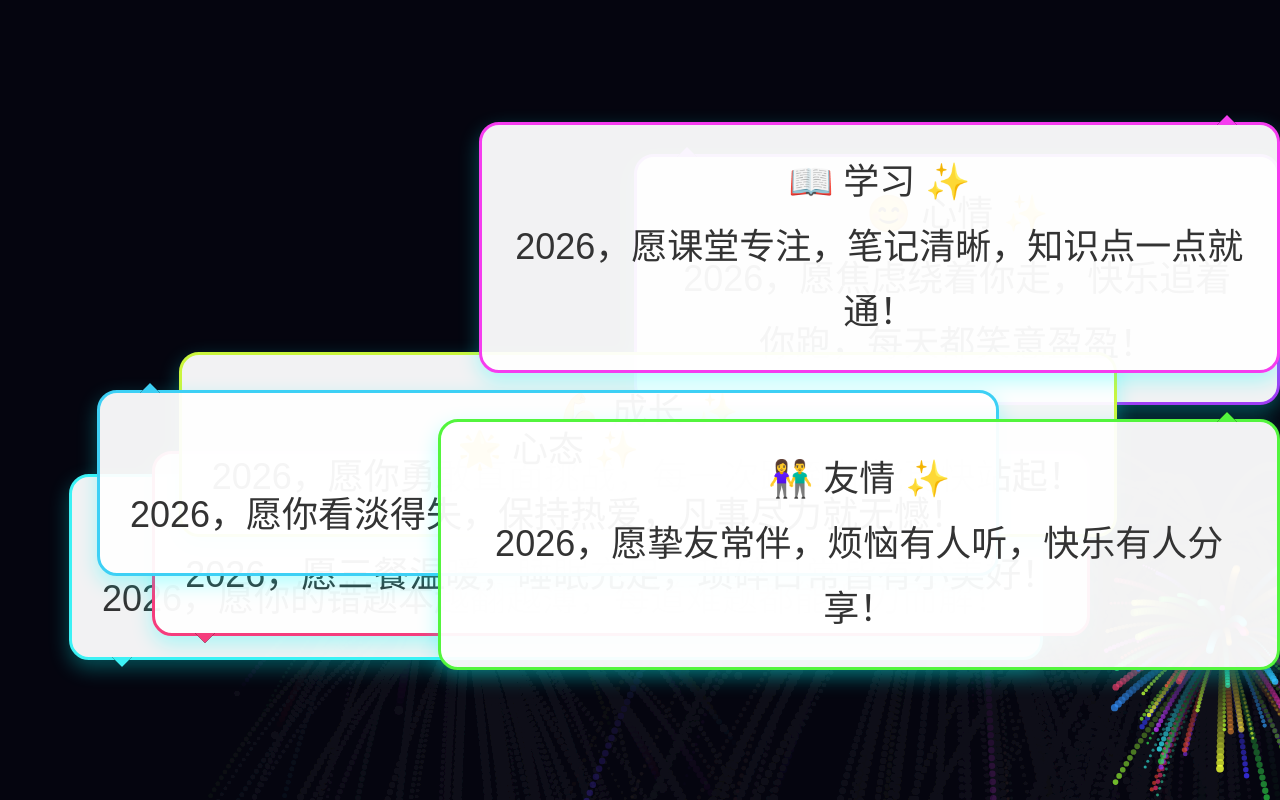
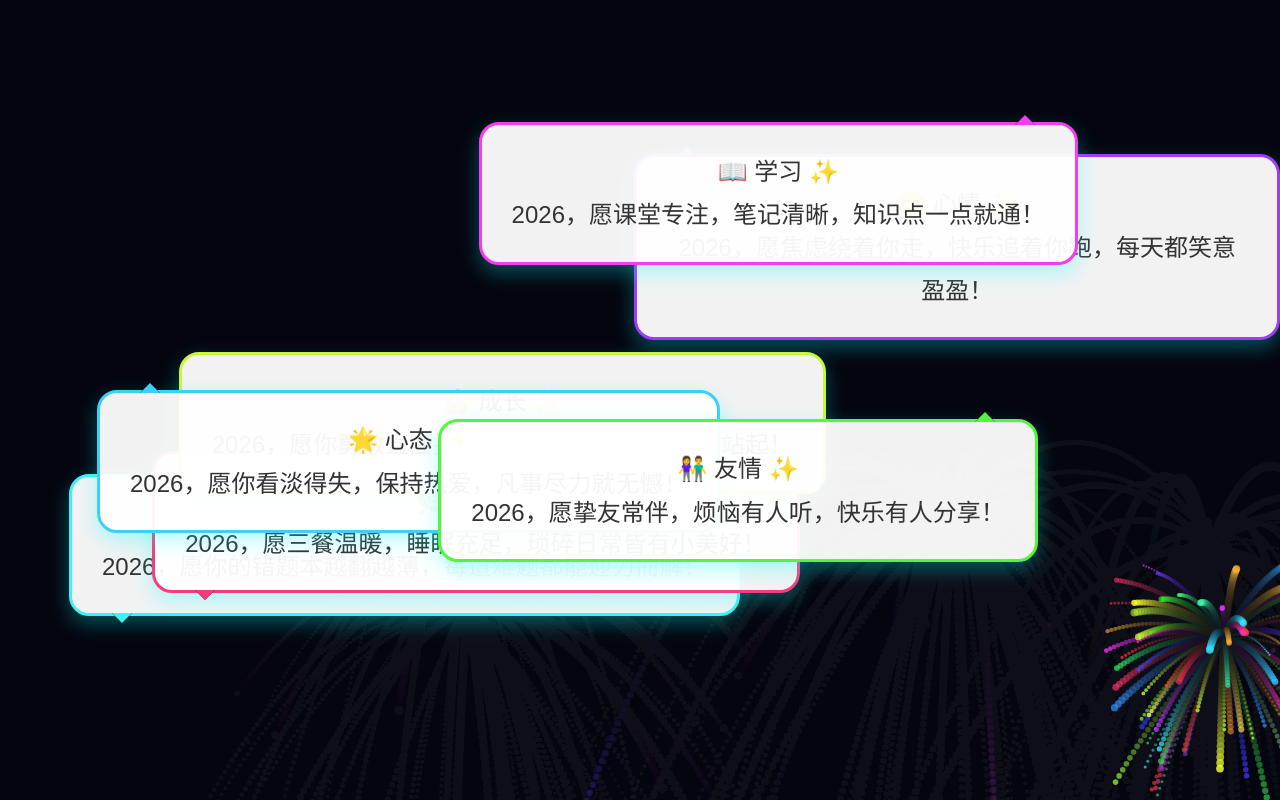
Before and after one commit to LiHaha99/index, a plain HTML site: page index.html in a window 1280 px wide. Drawn offline with Linux system fonts and the light colour scheme.

Commit message:
Change font size from 36px to 24px in blessing-text

```diff
--- a/index.html
+++ b/index.html
@@ -53,7 +53,7 @@
         }
         /* 字号改为36px，调整行高保证阅读舒适 */
         .blessing-text {
-            font-size: 36px; /* 核心：字号改为36px */
+            font-size: 24px; /* 核心：字号改为36px */
             line-height: 1.8; /* 加大行高，避免文字拥挤 */
             color: #333;
             text-align: center;
```
